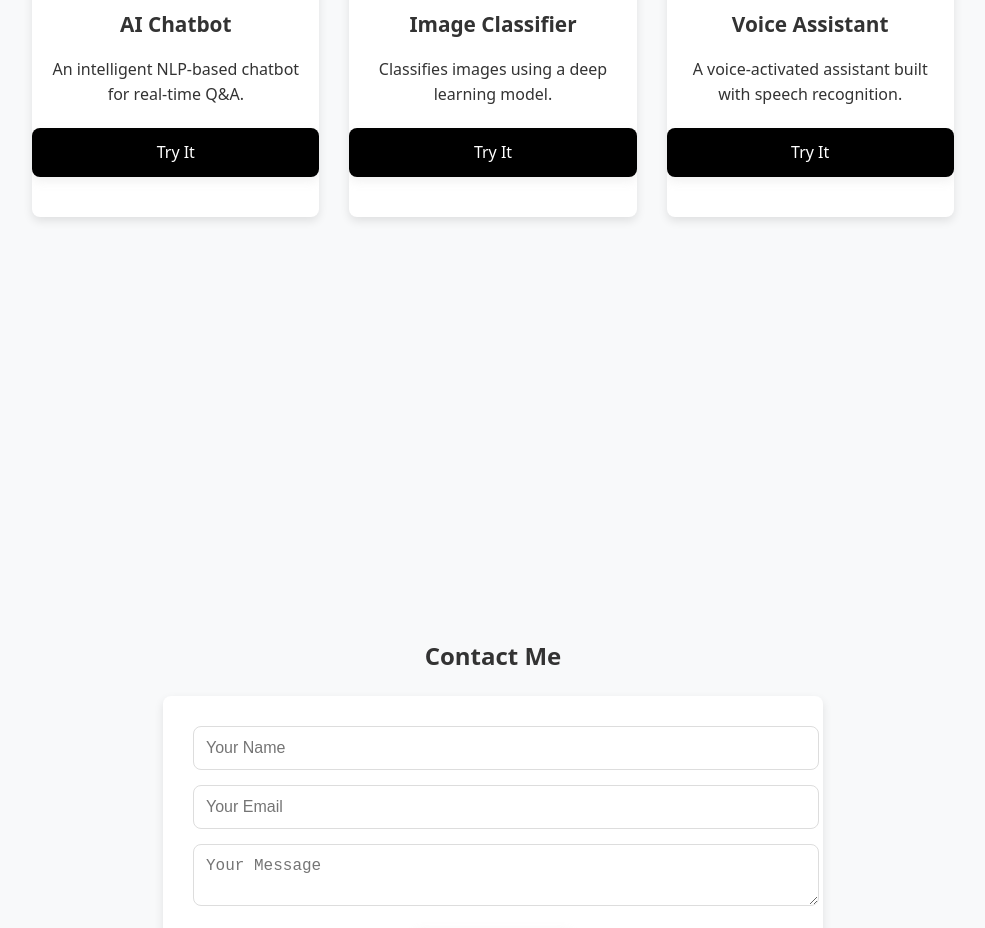
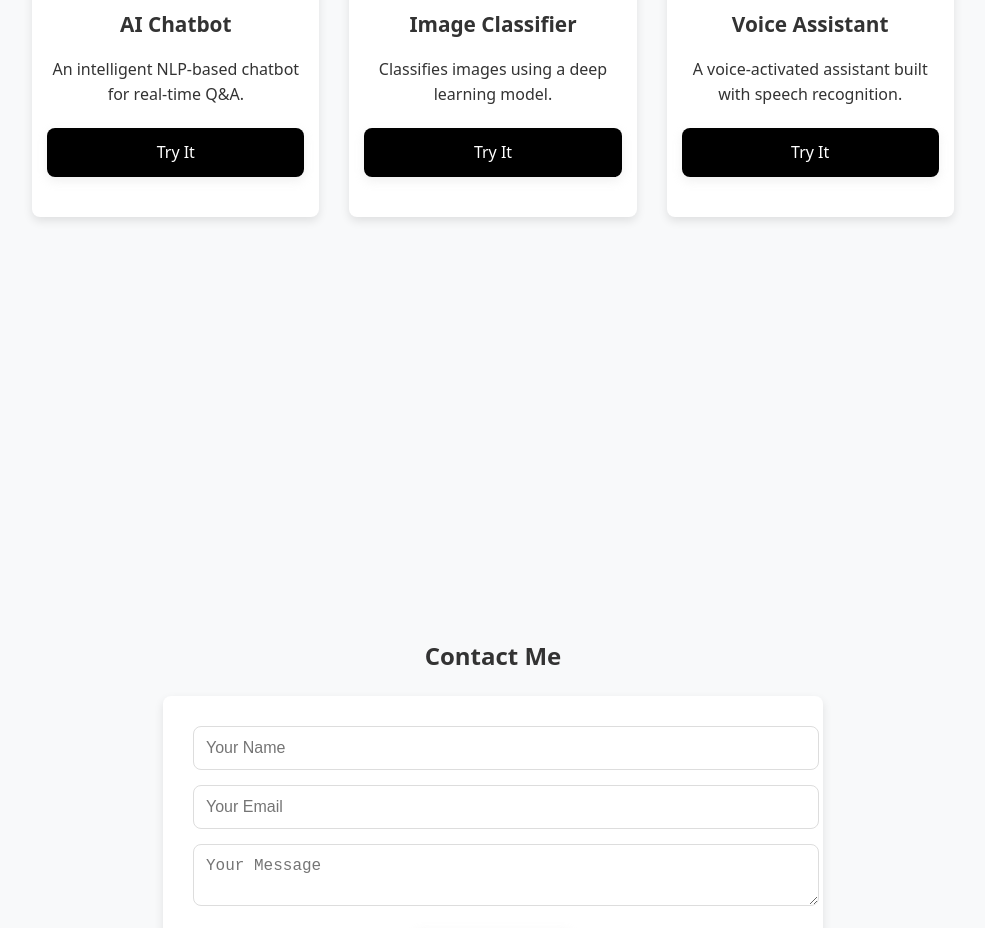
Before and after one commit to JustinKuhn1/portfolio, a plain HTML site: page index.html in a window 1280 px wide. Shown: the part 1880-2808 px from the top of the page, without its empty margins (147-1132 px from the left). Drawn offline with Linux system fonts and the light colour scheme.

Commit message:
Update styles.css

```diff
--- a/styles.css
+++ b/styles.css
@@ -202,7 +202,9 @@ section {
 /* Push the button to the bottom of the card */
 .demo-card .btn {
   margin-top: auto;
-  margin-bottom: 20px; /* optional spacing at bottom */
+  margin-bottom: 20px;
+  margin-left: 15px;
+  margin-right: 15px;/* optional spacing at bottom */
 }
 /* Contact Form */
 form {
```
